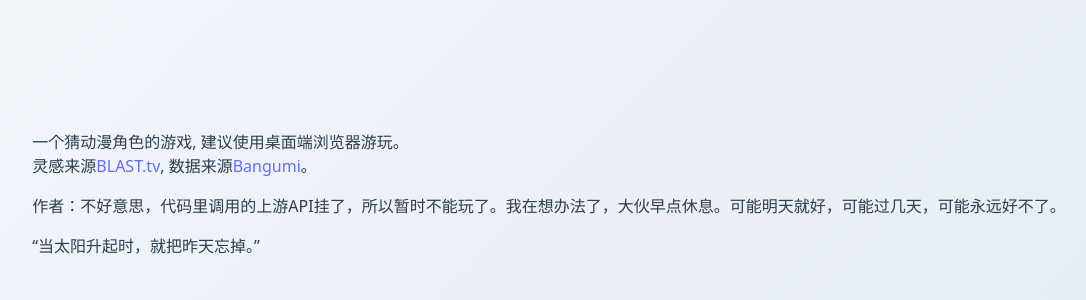
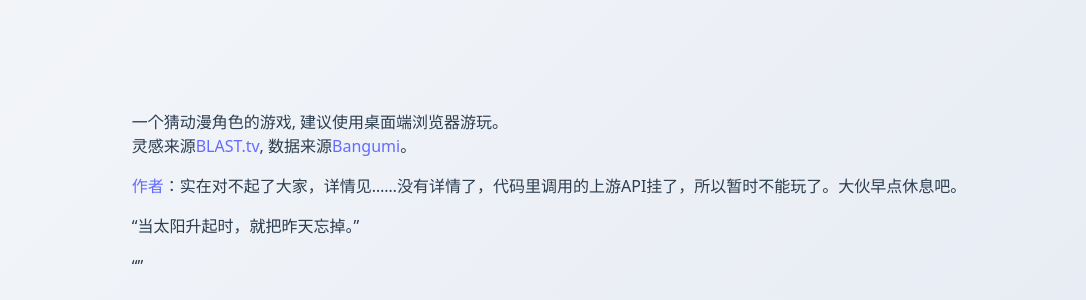
Before and after one commit to qcsmallblack/anime-character-guessr, a React (Vite) app in the folder client_v3/: page / in a window 1280 px wide. Shown: the part 238-538 px from the top of the page, without its empty margins (91-1177 px from the left). Built offline with nearby package versions, Linux system fonts and the light colour scheme; no server answers.

Commit message:
Update Home.jsx

```diff
--- a/client_v3/src/pages/Home.jsx
+++ b/client_v3/src/pages/Home.jsx
@@ -34,10 +34,13 @@ const Home = () => {
           数据来源<a href="https://bgm.tv/">Bangumi</a>。
         </p>
         <p>
-          作者：不好意思，代码里调用的上游API挂了，所以暂时不能玩了。我在想办法了，大伙早点休息。可能明天就好，可能过几天，可能永远好不了。
+          <a href="https://space.bilibili.com/87983557">作者</a>：实在对不起了大家，详情见……没有详情了，代码里调用的上游API挂了，所以暂时不能玩了。大伙早点休息吧。
         </p>
         <p>
           “当太阳升起时，就把昨天忘掉。”
+        </p>
+        <p>
+          “”
         </p>
       </div>
     </div>
```
